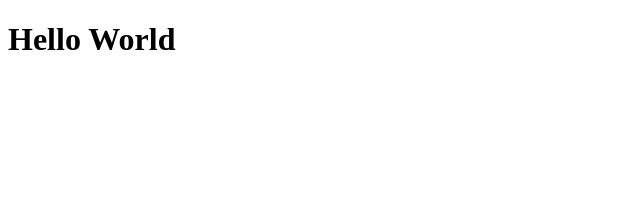
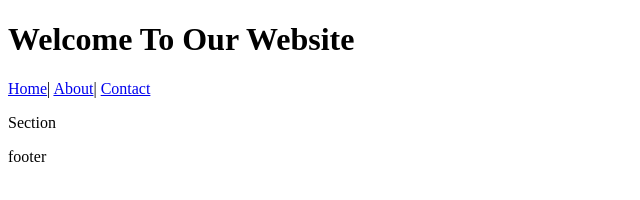
Before and after one commit to shyamlal98/gitl, a plain HTML site: page html/index.html in a window 1280 px wide. Shown: the whole page, without its empty margins (0-640 px from the left). Drawn offline with Linux system fonts and the light colour scheme.

Commit message:
navbar added

```diff
--- a/html/index.html
+++ b/html/index.html
@@ -2,10 +2,23 @@
 <html lang="en" >
     <head>
         <meta charset="utf-8">
-        <meta name="viewport" content="width=device-width" initial-scale="1.0">
+        <meta name="viewport" content="width=device-width,initial-scale=1.0">
         <title>Hello World</title>
     </head>
     <body>
-        <h1>Hello World</h1>
+        <header>
+            <h1>Welcome To Our Website</h1>
+        </header>
+        <nav>
+            <a href="index.html">Home</a>|
+            <a href="about.html">About</a>|
+            <a href="contact.html">Contact</a>
+        </nav>
+        <section>
+            <p>Section</p>
+        </section>
+        <footer>
+            <p>footer</p>
+        </footer>
     </body>
 </html>
```
